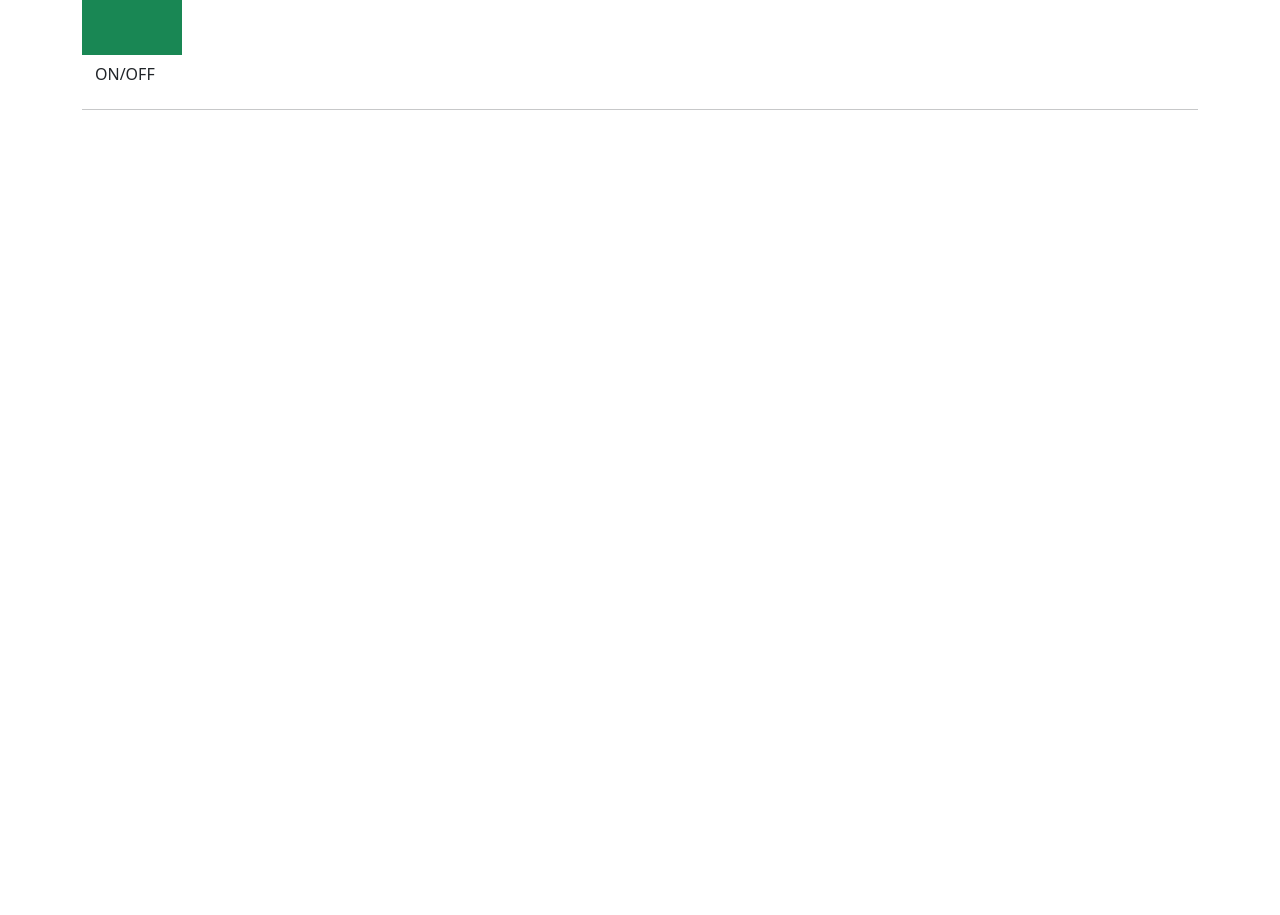
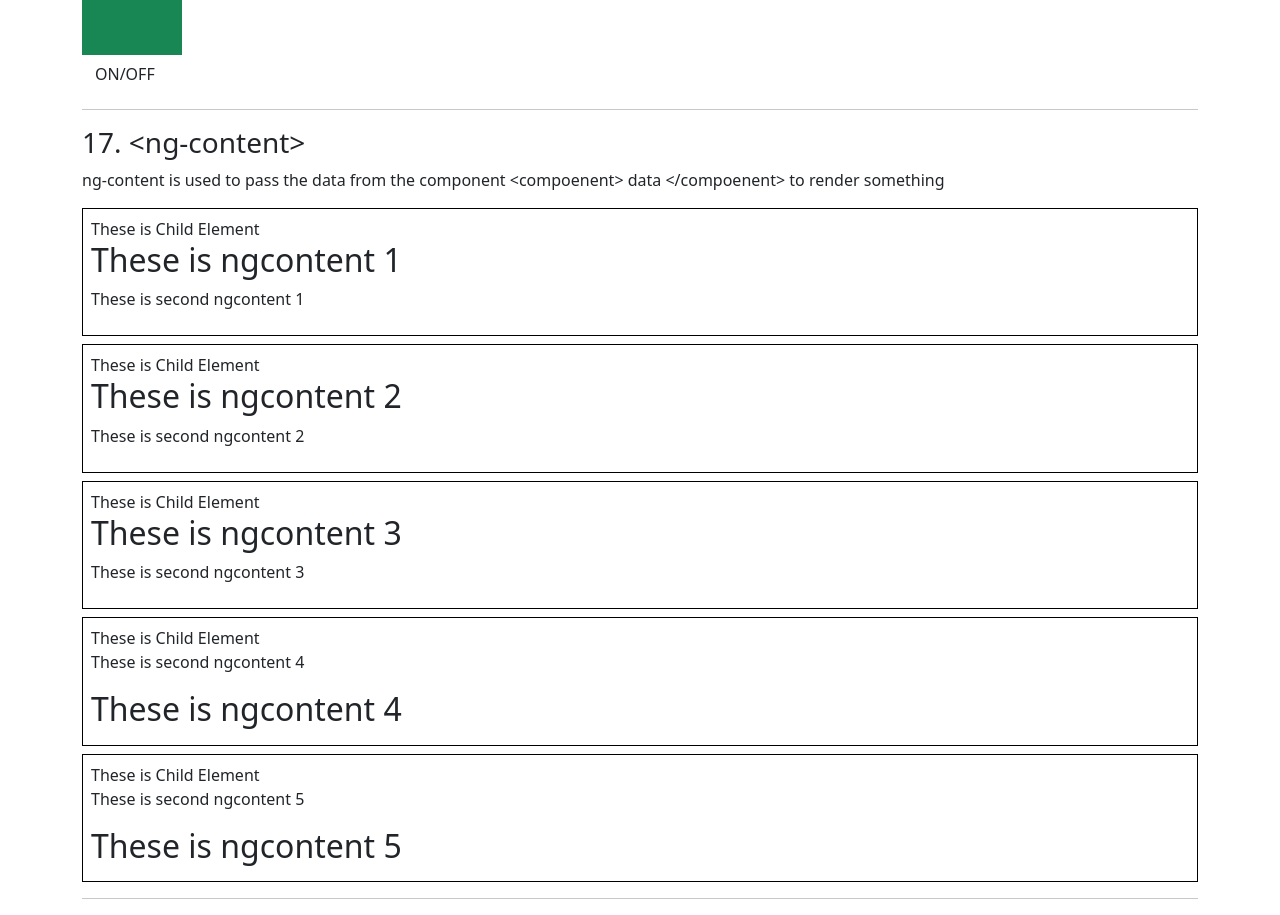
Before and after one commit to PrathameshSystenics/Angular_Tutorial, an Angular app in the folder AngularTut/: page / in a window 1280 px wide. Shown: the part 8200-9115 px from the top of the page. Before the commit the page ends 8326 px from the top, so only its background shows below. Built offline with nearby package versions, Linux system fonts and the light colour scheme.

Commit message:
ngcontent tutorial

```diff
--- a/AngularTut/src/app/app.component.html
+++ b/AngularTut/src/app/app.component.html
@@ -69,4 +69,8 @@
   <h3 class="mt-3">16. &lt;ng-container&gt;</h3>
   <ngcontainercomp />
   <hr>
+
+  <h3 class="mt-3">17. &lt;ng-content&gt;</h3>
+  <ngcontentcomp />
+  <hr>
 </div>
--- a/AngularTut/src/app/app.module.ts
+++ b/AngularTut/src/app/app.module.ts
@@ -31,6 +31,8 @@ import { ViewchildComponent } from './viewchild/viewchild.component';
 import { ViewChildrenCompComponent } from './view-children-comp/view-children-comp.component';
 import { NgtemplatecompComponent } from './ngtemplatecomp/ngtemplatecomp.component';
 import { NgcontainercompComponent } from './ngcontainercomp/ngcontainercomp.component';
+import { NgcontentcompComponent } from './ngcontentcomp/ngcontentcomp.component';
+import { ChildcontentComponent } from './ngcontentcomp/childcontent/childcontent.component';
 
 @NgModule({
   declarations: [
@@ -61,7 +63,9 @@ import { NgcontainercompComponent } from './ngcontainercomp/ngcontainercomp.comp
     ViewchildComponent,
     ViewChildrenCompComponent,
     NgtemplatecompComponent,
-    NgcontainercompComponent
+    NgcontainercompComponent,
+    NgcontentcompComponent,
+    ChildcontentComponent
   ],
   imports: [
     BrowserModule,
--- /dev/null
+++ b/AngularTut/src/app/ngcontentcomp/childcontent/childcontent.component.html
@@ -0,0 +1,11 @@
+<div class="border border-1 border-black my-2 p-2">
+  These is Child Element
+
+  <ng-content></ng-content>
+
+  <!-- Displaying the component/elements passed from parent element -->
+  <ng-content select=".ptag"></ng-content>
+
+  <!-- Displaying the component/elements by the selector -->
+   <ng-content select=".h2tag"></ng-content>
+</div>
--- /dev/null
+++ b/AngularTut/src/app/ngcontentcomp/ngcontentcomp.component.html
@@ -0,0 +1,50 @@
+<p>
+  ng-content is used to pass the data from the component
+   &lt;compoenent&gt; data &lt;/compoenent&gt; to render something
+</p>
+
+<div>
+  <app-childcontent>
+    <!-- Passing the elements from the parent component to child component -->
+    <h2>
+      These is ngcontent 1
+    </h2>
+    <p>
+      These is second ngcontent 1
+    </p>
+  </app-childcontent>
+  <app-childcontent>
+    <h2>
+      These is ngcontent 2
+    </h2>
+    <p>
+      These is second ngcontent 2
+    </p>
+  </app-childcontent>
+  <app-childcontent>
+    <h2>
+      These is ngcontent 3
+    </h2>
+    <p>
+      These is second ngcontent 3
+    </p>
+  </app-childcontent>
+
+  <!-- Passing the content by the selector -->
+  <app-childcontent>
+    <h2 class="h2tag">
+      These is ngcontent 4
+    </h2>
+    <p class="ptag">
+      These is second ngcontent 4
+    </p>
+  </app-childcontent>
+  <app-childcontent>
+    <h2 class="h2tag">
+      These is ngcontent 5
+    </h2>
+    <p class="ptag">
+      These is second ngcontent 5
+    </p>
+  </app-childcontent>
+</div>
```
Also changed, not shown: AngularTut/src/app/ngcontentcomp/childcontent/childcontent.component.ts (added, +9 -0 lines), AngularTut/src/app/ngcontentcomp/ngcontentcomp.component.ts (added, +9 -0 lines).
